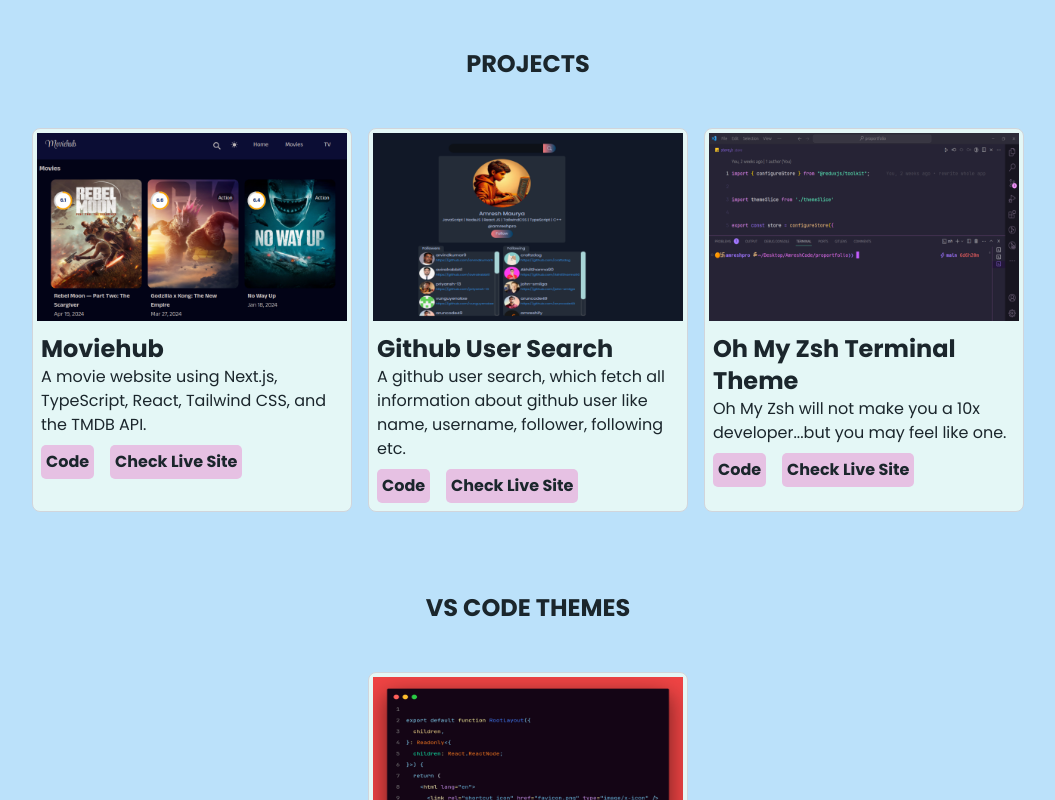
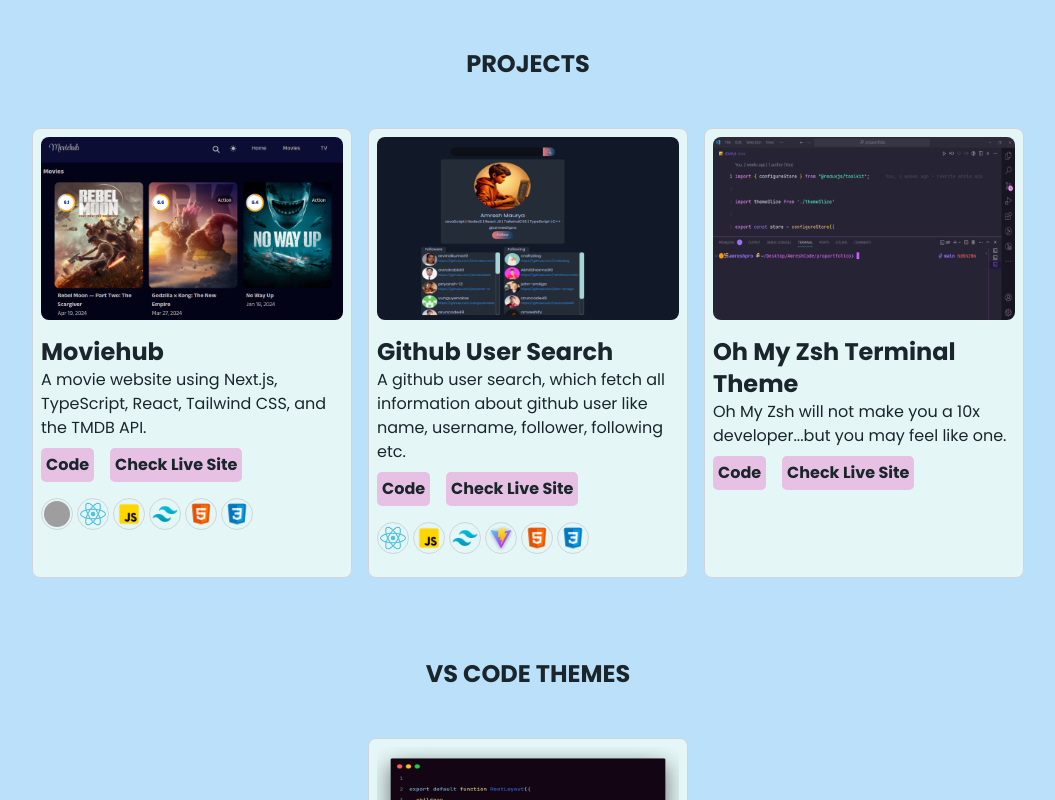
Before and after one commit to amreshpro/proportfolio, a Next.js app: page / in a window 1280 px wide. Shown: the part 1560-2360 px from the top of the page, without its empty margins (112-1167 px from the left). Built offline with nearby package versions, Linux system fonts and the light colour scheme; grey boxes are pictures that could not be loaded.

Commit message:
add border and add feature to adapt theme by using system and fix issues

```diff
--- a/components/Container.tsx
+++ b/components/Container.tsx
@@ -1,15 +1,19 @@
 "use client"
 import { useThemeStore } from "@/store/themeStore";
-import React from "react";
+import React, { useEffect } from "react";
 
 
 
 
 export default function Container({children}:{children:React.ReactNode}) {
-const isDarkMode = useThemeStore((state)=>state.isDarkModeEnabled)
-
+const {isDarkModeEnabled,updateThemeMode}= useThemeStore((state)=>state)
+useEffect(()=>{
+  if(window.matchMedia('(prefers-color-scheme: dark)').matches){
+updateThemeMode(true)
+    }
+},[updateThemeMode])
  return (
-    <div className={`${isDarkMode ? 'dark':'light'} w-full h-max flex flex-col items-center gap-4 p-2`}>
+    <div className={`${isDarkModeEnabled ? 'dark':'light'} w-full h-max flex flex-col items-center gap-4 p-2`}>
         {children}
     </div>
   )
--- a/components/Navbar.tsx
+++ b/components/Navbar.tsx
@@ -16,8 +16,8 @@ export default function Navbar() {
       <div className="logo flex sm:gap-0.5 gap-2 px-0.5 sm:animate-bounce">
 
         <p className="bg-red-400 rounded-full p-2 sm:p-1  hover:animate-bounce"></p>
-        <p className="bg-purple-400 rounded-full p-2 sm:p-1 hover:animate-bounce"></p>
         <p className="bg-orange-400 rounded-full p-2 sm:p-1 hover:animate-bounce "></p>
+        <p className="bg-green-400 rounded-full p-2 sm:p-1 hover:animate-bounce"></p>
       </div>
       <ul className="flex gap-8 sm:gap-2 md:gap-4 items-center sm:text-sm">
         {NAV_LINKS.map((nav) => {
--- a/components/Projects.tsx
+++ b/components/Projects.tsx
@@ -1,13 +1,7 @@
 "use client"
 /* eslint-disable @next/next/no-img-element */
-import Link from "next/link";
 import { PROJECTS, OTHERS_PROJECTS, ZSH_THEME } from "../data/PROJECTS";
-import { useThemeStore } from "@/store/themeStore";
-import LinkButton from "./ui/LinkButton";
-import { VSCODE_THEMES } from "@/data/THEMES";
-import { PROJECT_TYPES } from "@/data/types";
 import ProjectCard from "./ui/ProjectCard";
-
 
 const Projects = () => {
   return (
--- a/components/ui/ProjectCard.tsx
+++ b/components/ui/ProjectCard.tsx
@@ -4,49 +4,71 @@ import { PROJECT_TYPES } from "@/data/types";
 import { useThemeStore } from "@/store/themeStore";
 import Link from "next/link";
 import LinkButton from "./LinkButton";
-
-
+import TechnologyUsed from "./TechnologyUsed";
 
 export default function ProjectCard(props: PROJECT_TYPES) {
-    const { title, image_url, github_link, live_link,description } = props;
-    const isDarkModeEnabled = useThemeStore((state)=>state.isDarkModeEnabled)
+  const { title, image_url, github_link, live_link, description,tag } = props;
+  const isDarkModeEnabled = useThemeStore((state) => state.isDarkModeEnabled);
   return (
-      <div className={` ${isDarkModeEnabled ? 'dark-box':'light-box'} border border-gray-300 rounded-lg  transition-all ease-in-out hover:transform  hover:scale-110 w-80 h-96`}>
-     <div className="img-box p-1">
-     <Link  href={live_link??'#'} target="_blank" className="rounded-lg bg-red-300 w-full  ">
-          <img src={image_url} alt={title} className="bg-red-500" />
+    <div
+      className={` ${
+        isDarkModeEnabled ? "dark-box" : "light-box"
+      } border border-gray-300 rounded-lg  transition-all ease-in-out hover:transform  hover:scale-110 w-80 h-[450px]`}
+    >
+      <div className="img-box   w-full rounded-lg p-2">
+        <Link
+          href={live_link ?? "#"}
+          target="_blank"
+          className="rounded-lg  w-full  "
+        >
+          <img src={image_url} alt={title} className="rounded-lg" />
         </Link>
       </div>
       <div className="content w-full p-2">
         <h1 className="text-2xl font-bold">{title}</h1>
         <p>{description}</p>
         <div className="btns py-2  flex gap-4">
-            <LinkButton title={"Code"} link={github_link}  />
+          <LinkButton title={"Code"} link={github_link} />
+          <LinkButton title={"Check Live Site"} link={live_link ?? "#"} />
+        </div>
+        <div className="tag flex  flex-wrap gap-1">
+          {
+            tag?.map((tagItem)=>{
 
-            <LinkButton title={"Check Live Site"} link={live_link??'#'}  />
+              return <TechnologyUsed key={tagItem.id} {...tagItem}/>
+            })
+          }
         </div>
       </div>
     </div>
   );
-  };
+}
 
 function ProjectCard2(props: PROJECT_TYPES) {
-    const { title, image_url, github_link, live_link,description } = props;
-    const isDarkModeEnabled = useThemeStore((state)=>state.isDarkModeEnabled)
+  const { title, image_url, github_link, live_link, description } = props;
+  const isDarkModeEnabled = useThemeStore((state) => state.isDarkModeEnabled);
   return (
-      <div className={` ${isDarkModeEnabled ? 'dark-box':'light-box'} transition-all ease-in-out hover:transform  hover:scale-110 rounded-lg w-80 h-96`}>
-        <Link  href={live_link??'#'} target="_blank">
+    <div
+      className={` ${
+        isDarkModeEnabled ? "dark-box" : "light-box"
+      } transition-all ease-in-out hover:transform  hover:scale-110 rounded-lg w-80 h-96`}
+    >
+      <Link href={live_link ?? "#"} target="_blank">
         <img src={image_url} alt={title} className="w-full  p-2 " />
       </Link>
       <div className="content w-full p-2">
         <h1 className="text-2xl font-bold">{title}</h1>
         <p>{description}</p>
         <div className="btns py-2  flex gap-4">
-            <LinkButton title={"Code"} link={github_link}  styles="absolute top-2" />
+          <LinkButton
+            title={"Code"}
+            link={github_link}
+            styles="absolute top-2"
+          />
 
-            <LinkButton title={"Live"} link={live_link??'#'}  />
+          <LinkButton title={"Live"} link={live_link ?? "#"} />
         </div>
       </div>
     </div>
   );
-  };
+}
--- /dev/null
+++ b/components/ui/TechnologyUsed.tsx
@@ -0,0 +1,10 @@
+export default function TechnologyUsed(props:{id:string,image_url:string}) {
+    const {id,image_url} = props
+  return (
+    <img
+      src={image_url}
+      className="hover:animate-bounce my-2 w-8 h-8 rounded-full border border-gray-300 p-0.5"
+      key={id}
+    />
+  );
+}
--- a/data/PROJECTS.ts
+++ b/data/PROJECTS.ts
@@ -1,19 +1,23 @@
-
 import { PROJECT_TYPES } from "./types";
 
+const VITE = { id: "techvite", name: "Vite", image_url: "/skills/vite.png" };
+const REACT = {
+  id: "techreact",
+  name: "ReactJS",
+  image_url: "/skills/react.png",
+};
+const JS = { id: "techjs", name: "Javascript", image_url: "/skills/js.png" };
+const TAILWINDCSS = {
+  id: "techtailwindcss",
+  name: "TailwindCSS",
+  image_url: "/skills/tailwind.png",
+};
+const HTML = { id: "techcss", name: "CSS", image_url: "/skills/css.png" };
+const CSS = { id: "techhtml", name: "HTML", image_url: "/skills/html.png" };
+const NEXTJS= { id: "technextjs", name: "NEXT", image_url: "/skills/nextjs.png" }
 
-export const FRONTEND_TECHNOLOGY_USED= [
-  { name: "Javascript", image_url: "/skills/js.png" },
-  { name: "ReactJS", image_url: "/skills/react.png" },
-  { name: "Redux", image_url: "/skills/redux.png" },
-  { name: "Vite", image_url: "/skills/vite.png" },
-  { name: "TailwindCSS", image_url: "/skills/tailwind.png" },
-  { name: "CSS", image_url: "/skills/css.png" },
-  { name: "HTML", image_url: "/skills/html.png" },
-]
 //  project
-export const PROJECTS : PROJECT_TYPES[]= [
-
+export const PROJECTS: PROJECT_TYPES[] = [
   {
     id: "proj1",
     title: "Moviehub",
@@ -22,17 +26,14 @@ export const PROJECTS : PROJECT_TYPES[]= [
     image_url: "projects/moviehub.png",
     github_link: "https://github.com/amreshpro/movieflix",
     live_link: "https://filmiflix.netlify.app/",
-        tag: ["nextjs", "reactjs", "#redux-toolkit", "tailwindcss", "axios"],
+
+    tag:[NEXTJS,REACT,JS,TAILWINDCSS,CSS,HTML]
   },
-
-
 ];
-
-
 
 // small-projects
 
-  export const OTHERS_PROJECTS:PROJECT_TYPES[] = [
+export const OTHERS_PROJECTS: PROJECT_TYPES[] = [
   {
     id: "small_proj_3",
     title: "Github User Search",
@@ -41,12 +42,11 @@ export const PROJECTS : PROJECT_TYPES[]= [
     image_url: "/projects/github-user.png",
     github_link: "https://github.com/amreshpro/github-search",
     live_link: "https://amresh-github-search.netlify.app/",
-    tag: ["reactjs", "tailwindcss", "api", "javascript"],
-
+    tag: [REACT,JS,TAILWINDCSS,VITE,CSS,HTML],
   },
 ];
 
-  export const ZSH_THEME:PROJECT_TYPES[] = [
+export const ZSH_THEME: PROJECT_TYPES[] = [
   {
     id: "zsh_terminal_theme-1",
     title: "Oh My Zsh Terminal Theme ",
@@ -56,6 +56,6 @@ export const PROJECTS : PROJECT_TYPES[]= [
     live_link:
       "https://github.com/ohmyzsh/ohmyzsh/wiki/External-themes#amresh-terminal-theme",
     github_link: "https://github.com/amreshpro/zsh-theme",
-    tag: ["cli", "terminal", "zsh", "oh-my-zsh"],
+
   },
 ];
--- a/data/types.ts
+++ b/data/types.ts
@@ -5,5 +5,5 @@ export type PROJECT_TYPES=   {
     image_url: string,
     github_link:string,
     live_link?:string,
-    tag?: string[],
+    tag?: {id:string,name:string,image_url:string,}[],
   }
--- a/store/themeStore.tsx
+++ b/store/themeStore.tsx
@@ -1,4 +1,6 @@
 "use client"
+
+
 import { create } from "zustand";
 
 type Store = {
@@ -6,21 +8,13 @@ type Store = {
 };
 
 type Action = {
-  toggleDarkMode: () => void;
+  toggleDarkMode: () => void,
+  updateThemeMode:(arg0: boolean)=>void
 };
 
 export const useThemeStore = create<Store & Action>()((set) => ({
-  isDarkModeEnabled: getThemeModeBySystem(),
+  isDarkModeEnabled: false,
   toggleDarkMode: () =>
     set((state) => ({ isDarkModeEnabled: !state.isDarkModeEnabled })),
+  updateThemeMode:(isDarkMode:boolean)=>set((state)=>({isDarkModeEnabled:isDarkMode}))
 }));
-
-
-
-function getThemeModeBySystem(){
-  if(window.matchMedia('(prefers-color-scheme: dark)').matches){
-    return true
-  }
-  return false
-
-}
```
Lines whose indentation alone changed are shown as unchanged.
